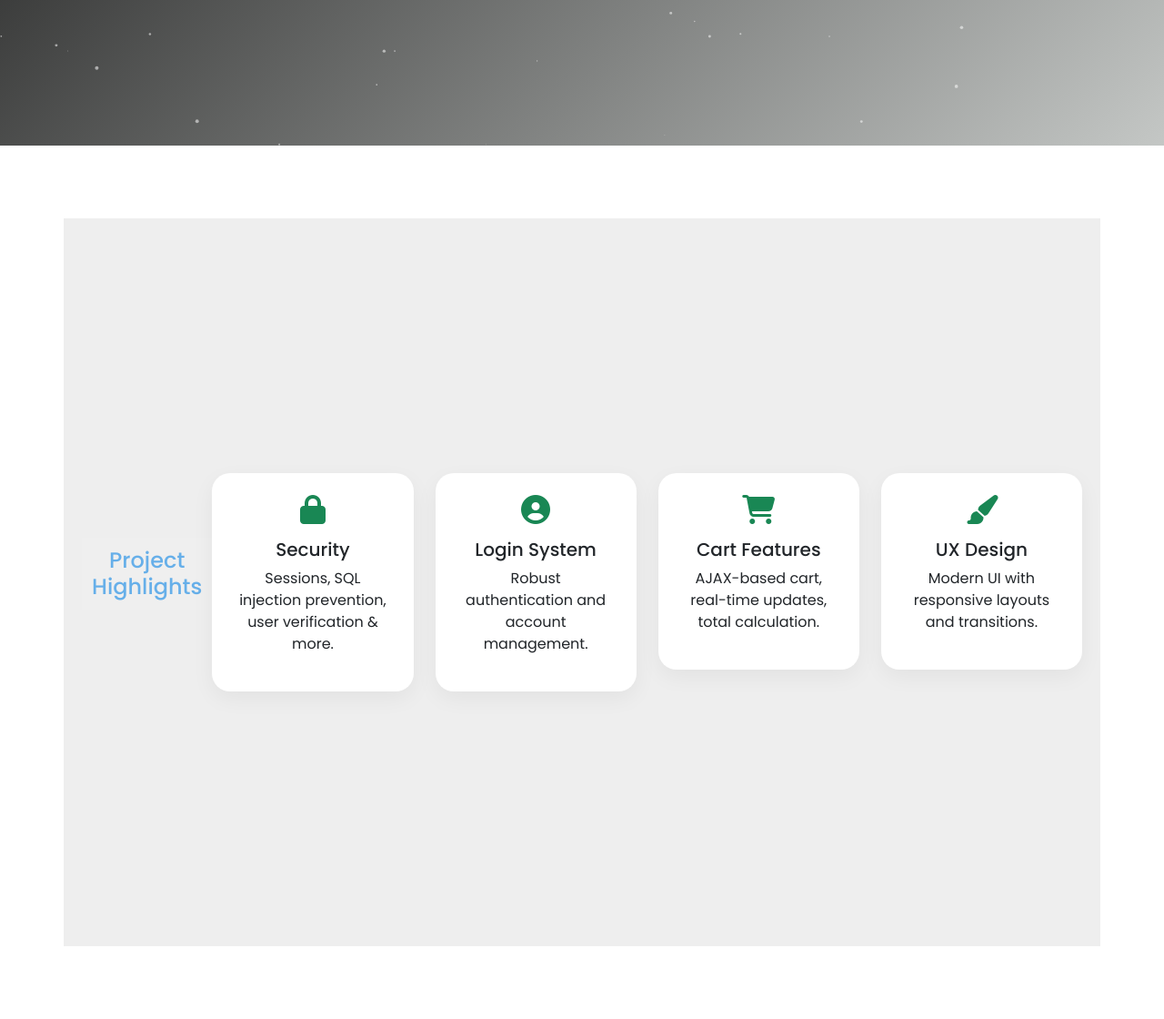
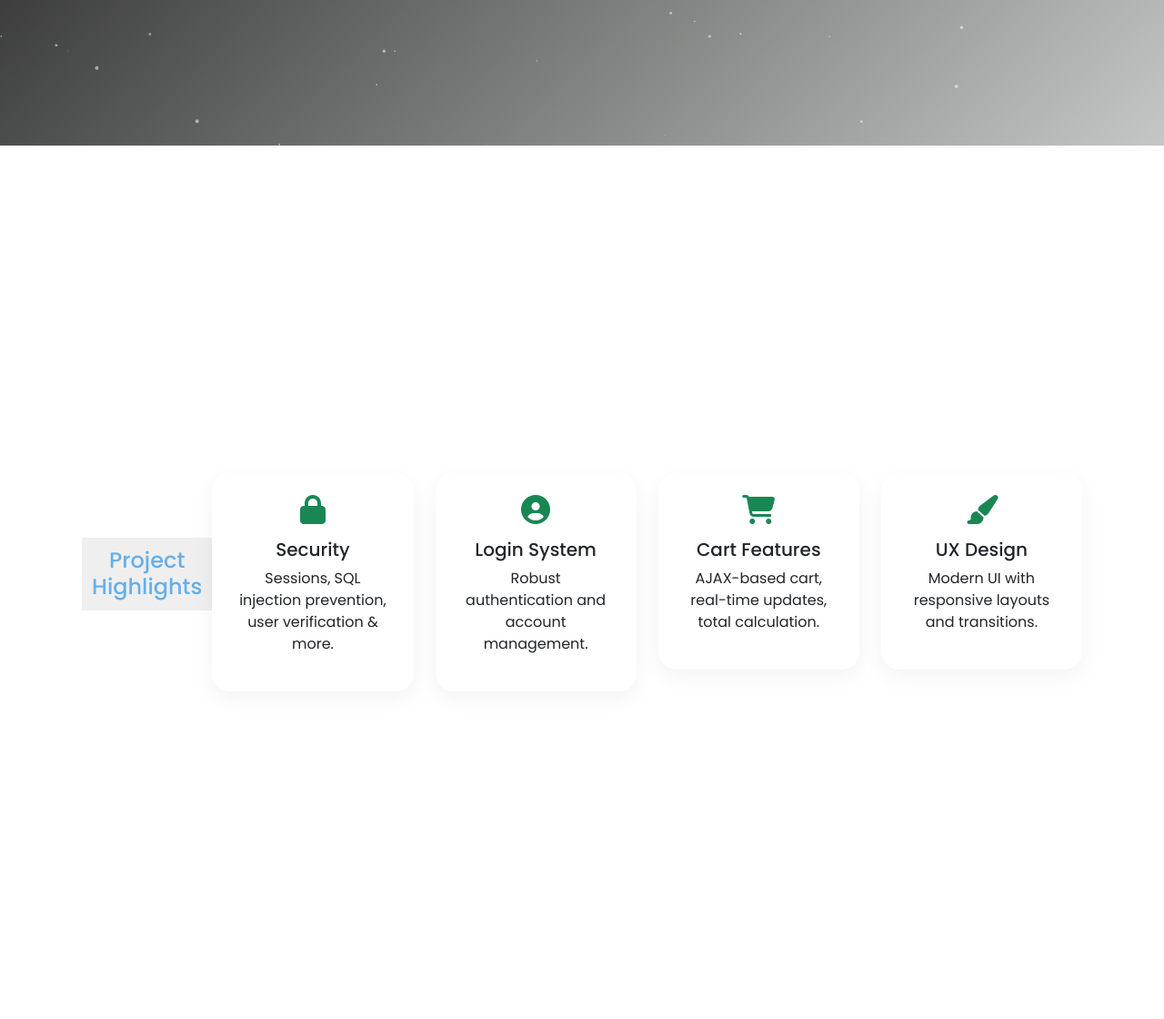
Before and after one commit to kawrae/wst-project, a PHP site: page / in a window 1280 px wide. Shown: the part 696-1816 px from the top of the page at 91% size. Run offline with PHP 8.4, Linux system fonts and the light colour scheme.

Commit message:
Altered styling

```diff
--- a/style.css
+++ b/style.css
@@ -176,7 +176,6 @@
 
 .container {
    min-height: 100vh;
-   background-color: var(--light-bg);
    display: flex;
    align-items: center;
    justify-content: center;
```
